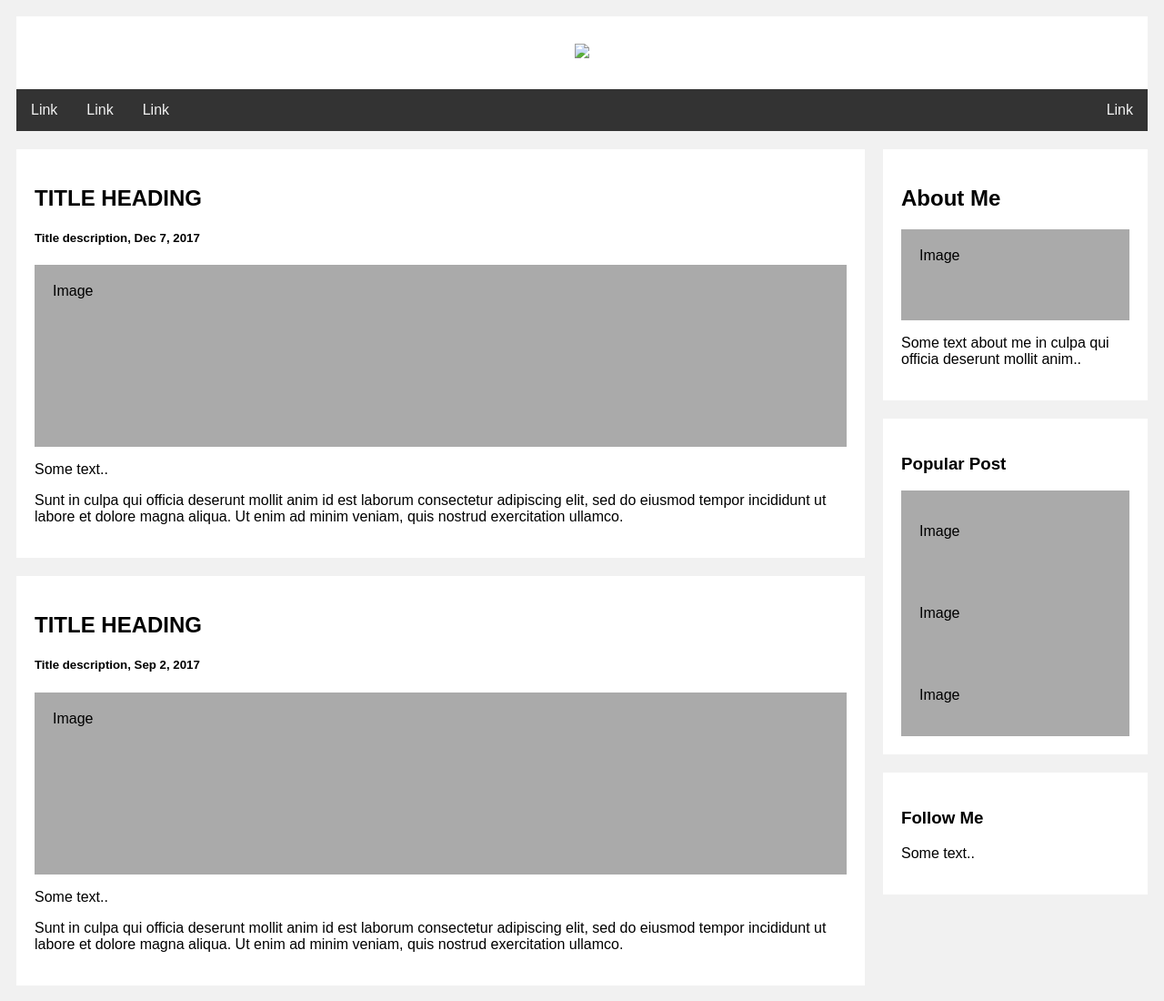
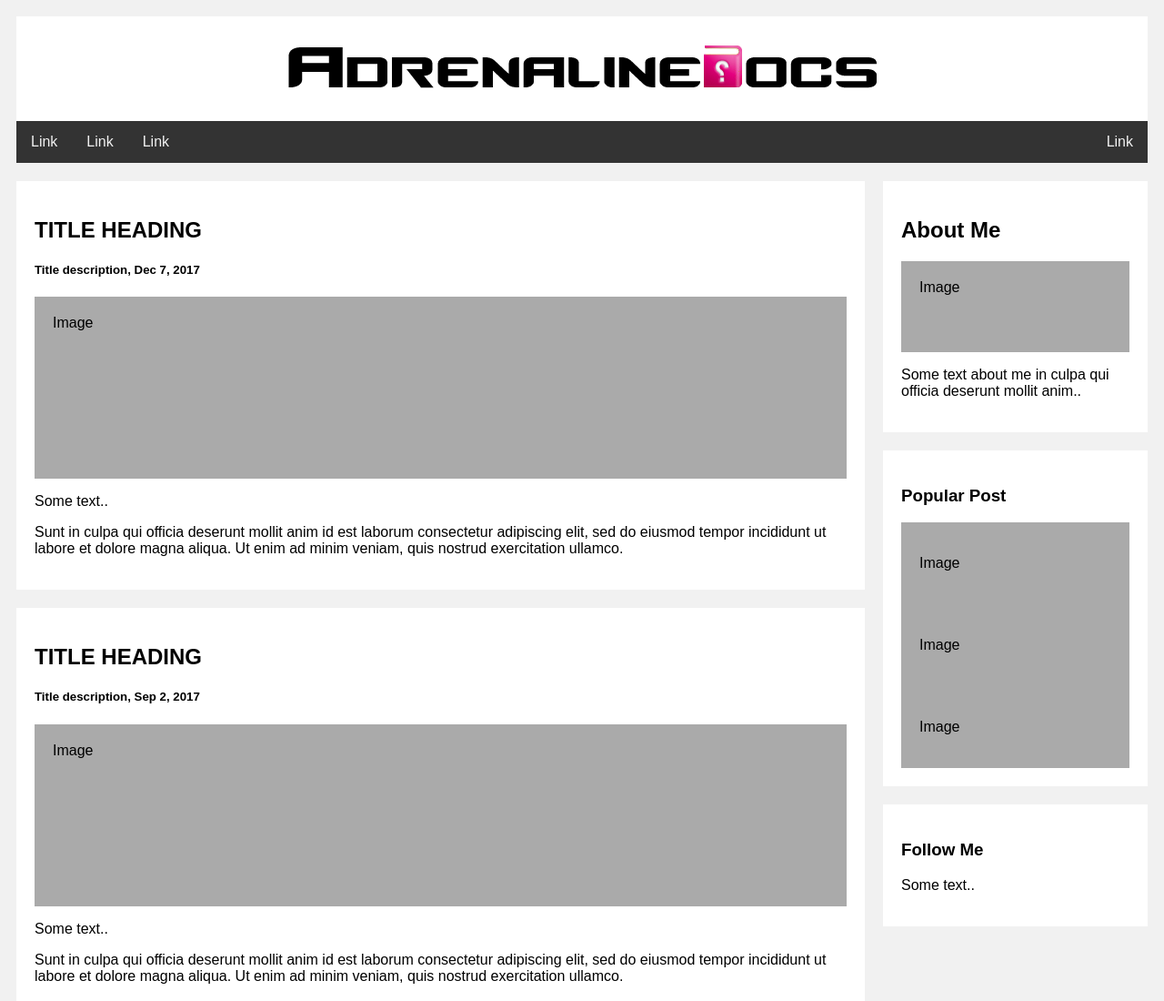
Before and after one commit to Belickade/AdrenalineDocs, a plain HTML site: page index.html in a window 1280 px wide. Shown: the top 1100 px of the page at 91% size. Drawn offline with Linux system fonts and the light colour scheme.

Commit message:
Update index.html

```diff
--- a/index.html
+++ b/index.html
@@ -109,7 +109,7 @@ body {
 <body>
 
 <div class="header">
-  <center><img src="Banner_w.png"></center>
+  <center><img src="images/Banner_w.png"></center>
 </div>
 
 <div class="topnav">
```
